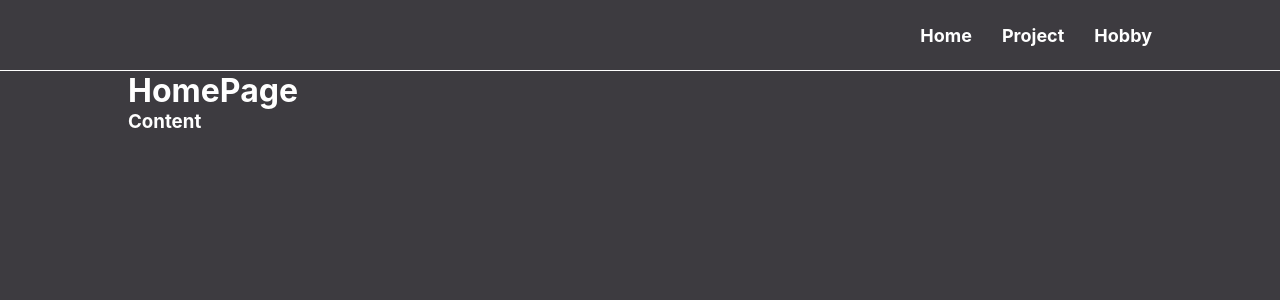
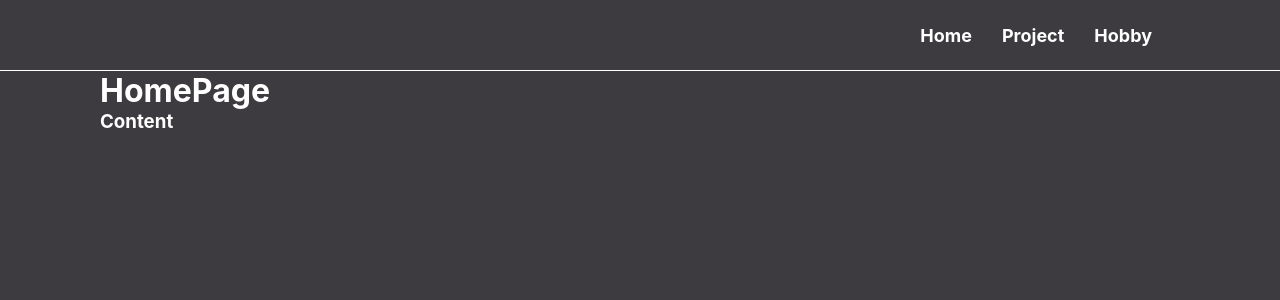
Before and after one commit to pangil5634/pangil5634, a React (Create React App) app in the folder pangil5634_introduce/: page / in a window 1280 px wide. Shown: the top 300 px of the page. Built offline with nearby package versions, Linux system fonts and the light colour scheme.

Commit message:
edit : ContainerBase padding 10% -> 100px

```diff
--- a/pangil5634_introduce/src/Components/Layout/ContainerBase.js
+++ b/pangil5634_introduce/src/Components/Layout/ContainerBase.js
@@ -4,6 +4,6 @@ export const ContainerBase = styled.div`
     width: 100%;
     color : ${({ theme }) => theme.colors.white_100};
     background-color: ${({ theme }) => theme.colors.black_100};
-    padding : 0px 10%;
+    padding : 0px 100px;
     box-sizing: border-box;
 `
```
